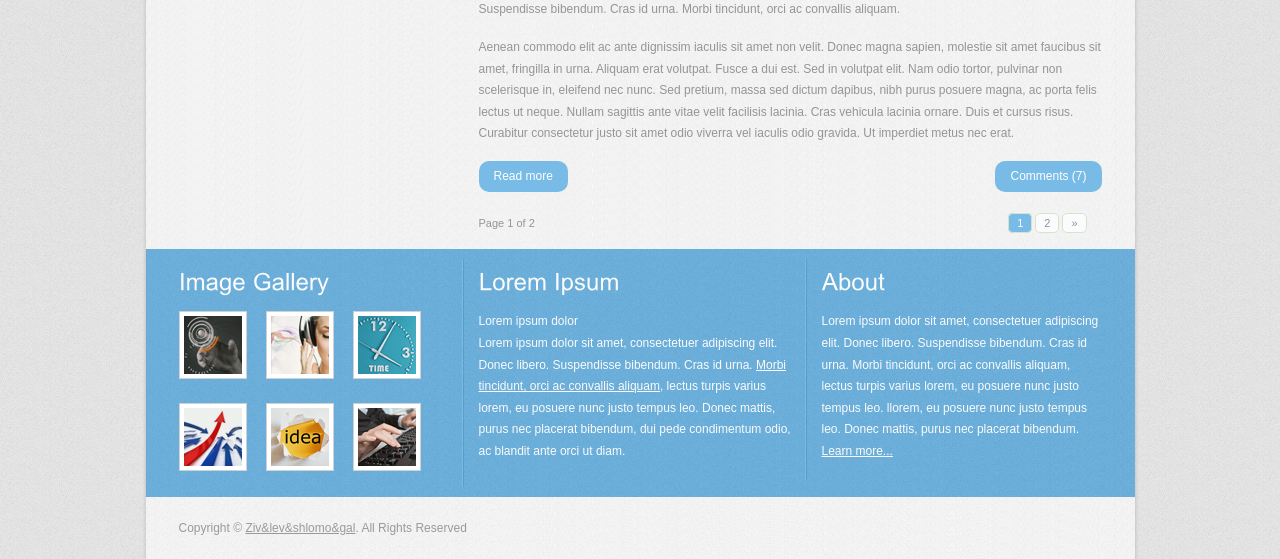
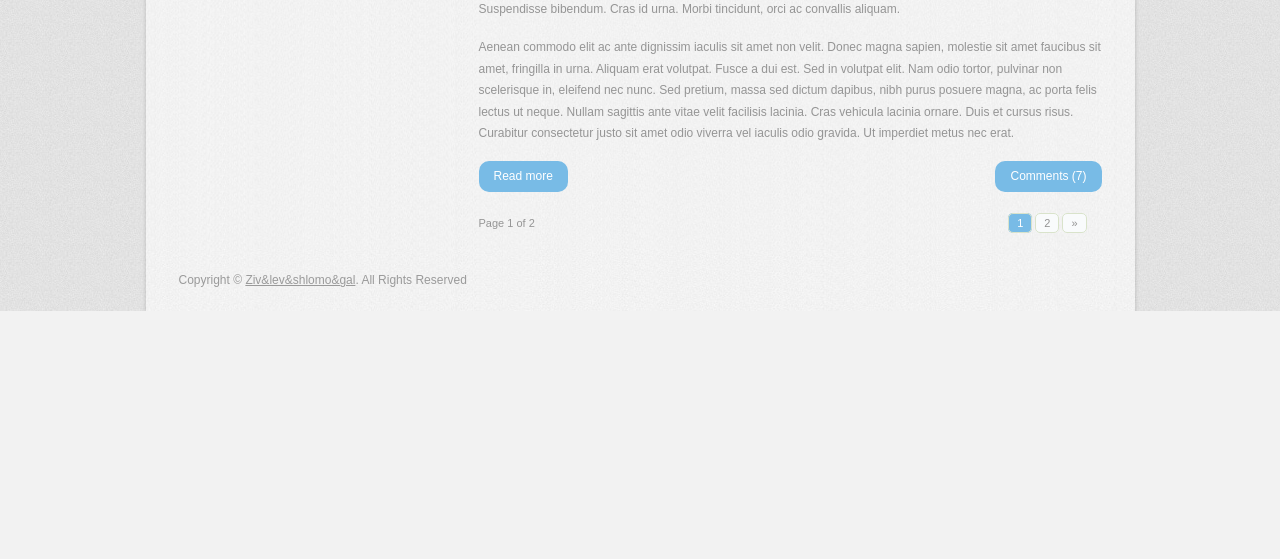
Before and after one commit to Project-Management-SCE/PM2022_TEAM_4, a Django app: page / in a window 1280 px wide. Shown: the part 1328-1887 px from the top of the page. After the commit the page ends 1639 px from the top, so only its background shows below. Run offline with Django 4.2, Linux system fonts and the light colour scheme.

Commit message:
Added permissions
BSPM2022T4 - 75, 79
added user permissions and some changes to the main page

```diff
--- a/templates/home/HomePage.html
+++ b/templates/home/HomePage.html
@@ -63,24 +63,6 @@
       </div>
     </div>
   </div>
-  <div class="fbg">
-    <div class="fbg_resize">
-      <div class="col c1">
-        <h2><span>Image Gallery</span></h2>
-        <a href="#"><img src="{% static 'home/images/pic_1.jpg' %}" width="58" height="58" alt="" /></a> <a href="#"><img src="{% static 'home/images/pic_2.jpg' %}"  width="58" height="58" alt="" /></a> <a href="#"><img src="{% static 'home/images/pic_3.jpg' %}" width="58" height="58" alt="" /></a> <a href="#"><img src="{% static 'home/images/pic_4.jpg' %}" width="58" height="58" alt="" /></a> <a href="#"><img src="{% static 'home/images/pic_5.jpg' %}" width="58" height="58" alt="" /></a> <a href="#"><img src="{% static 'home/images/pic_6.jpg' %}" width="58" height="58" alt="" /></a> </div>
-      <div class="col c2">
-        <h2><span>Lorem Ipsum</span></h2>
-        <p>Lorem ipsum dolor<br />
-          Lorem ipsum dolor sit amet, consectetuer adipiscing elit. Donec libero. Suspendisse bibendum. Cras id urna. <a href="#">Morbi tincidunt, orci ac convallis aliquam</a>, lectus turpis varius lorem, eu posuere nunc justo tempus leo. Donec mattis, purus nec placerat bibendum, dui pede condimentum odio, ac blandit ante orci ut diam.</p>
-      </div>
-      <div class="col c3">
-        <h2><span>About</span></h2>
-        <p>Lorem ipsum dolor sit amet, consectetuer adipiscing elit. Donec libero. Suspendisse bibendum. Cras id urna. Morbi tincidunt, orci ac convallis aliquam, lectus turpis varius lorem, eu posuere nunc justo tempus leo. llorem, eu posuere nunc justo tempus leo. Donec mattis, purus nec placerat bibendum. <a href="#">Learn more...</a></p>
-      </div>
-      <div class="clr"></div>
-    </div>
-  </div>
-</div>
 <div class="footer">
   <div class="footer_resize">
     <p class="lf">Copyright &copy; <a href="#">Ziv&lev&shlomo&gal</a>. All Rights Reserved</p>
```
